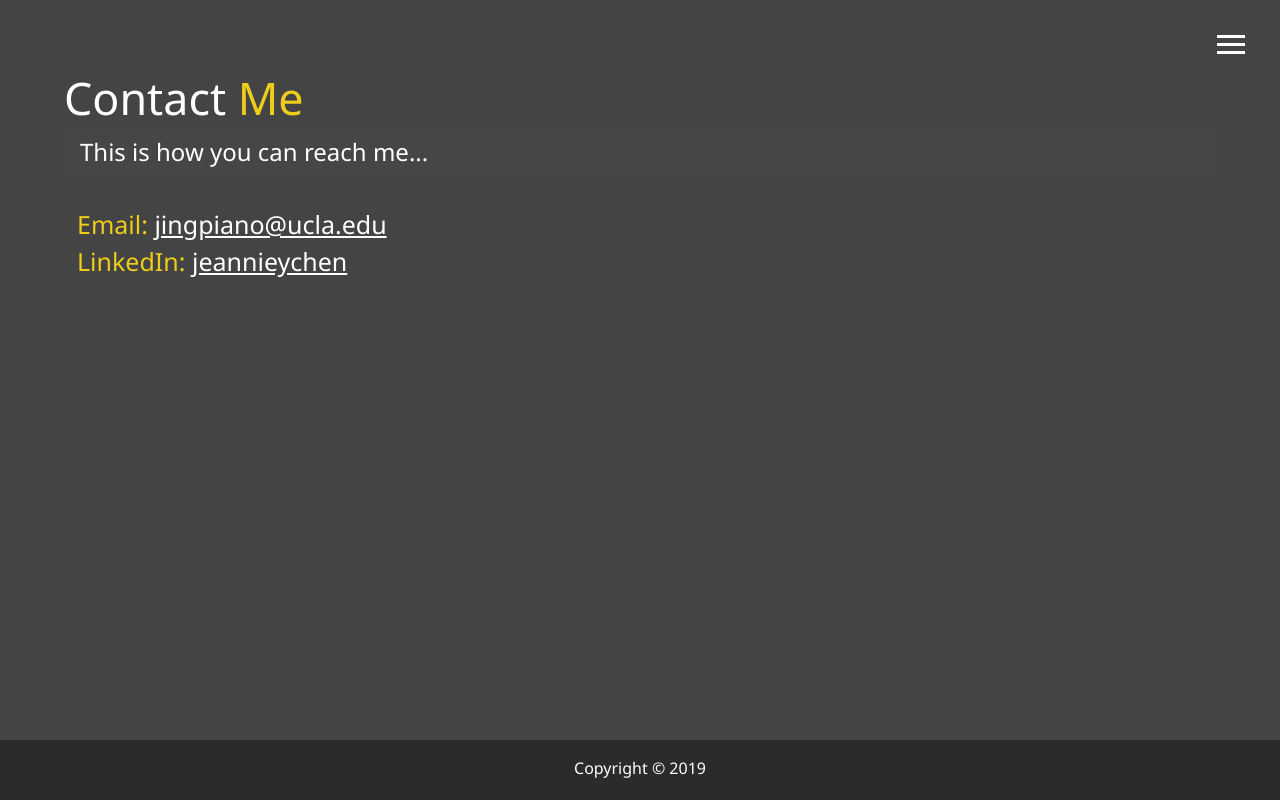
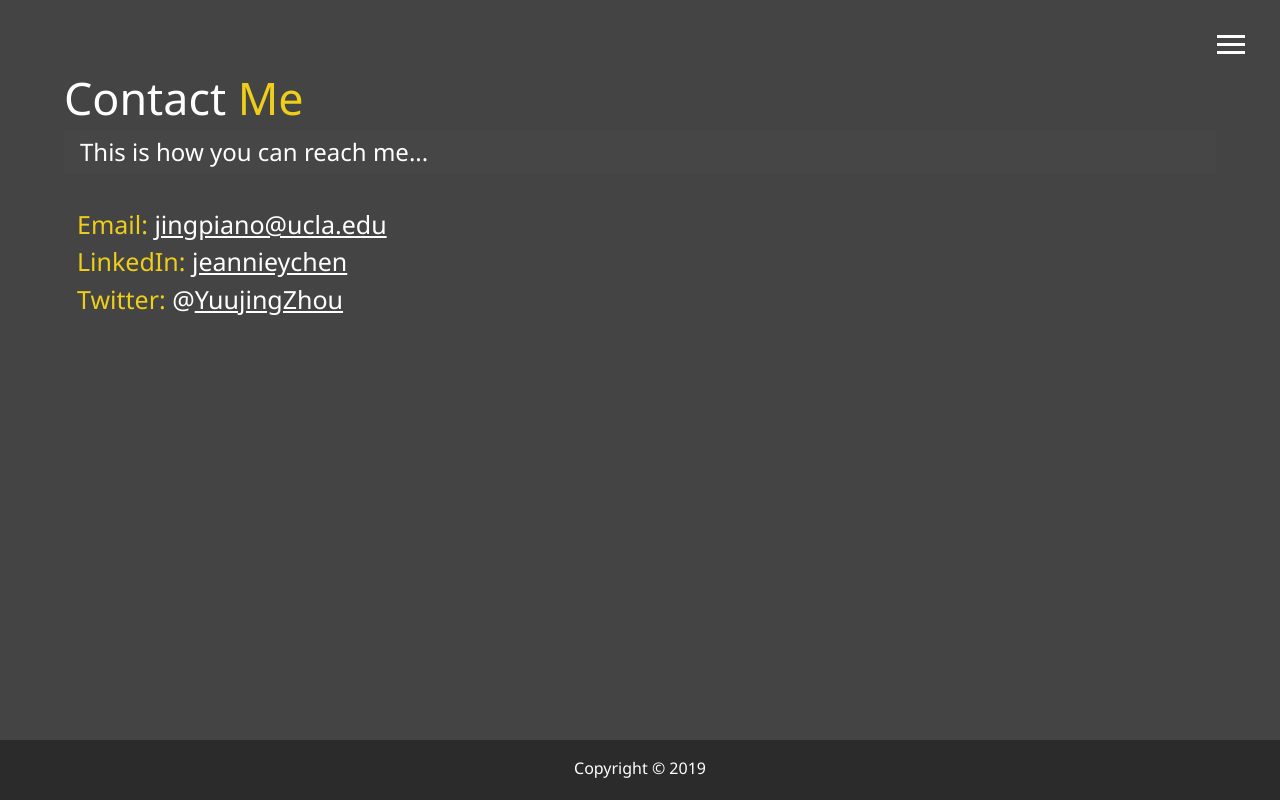
Before and after one commit to jingpiano/jeannieychen, a website with bundled scripts: page dist/contact.html in a window 1280 px wide. Built offline with nearby package versions, Linux system fonts and the light colour scheme.

Commit message:
added Twitter handle and link on Contact Me page

```diff
--- a/dist/contact.html
+++ b/dist/contact.html
@@ -81,6 +81,16 @@
             >jeannieychen</a
           >
         </div>
+        <div style="font-size: 25px">
+          &nbsp; <span class="text-secondary">Twitter: </span>@<a
+            href="https://twitter.com/YuujingZhou"
+            title="Twitter"
+            alt="Twitter"
+            target="_blank"
+            style="text-decoration:underline"
+            >YuujingZhou</a
+          >
+        </div>
       </div>
     </main>
 
```
Also changed, not shown: dist/index.html (+18 -10 lines).
